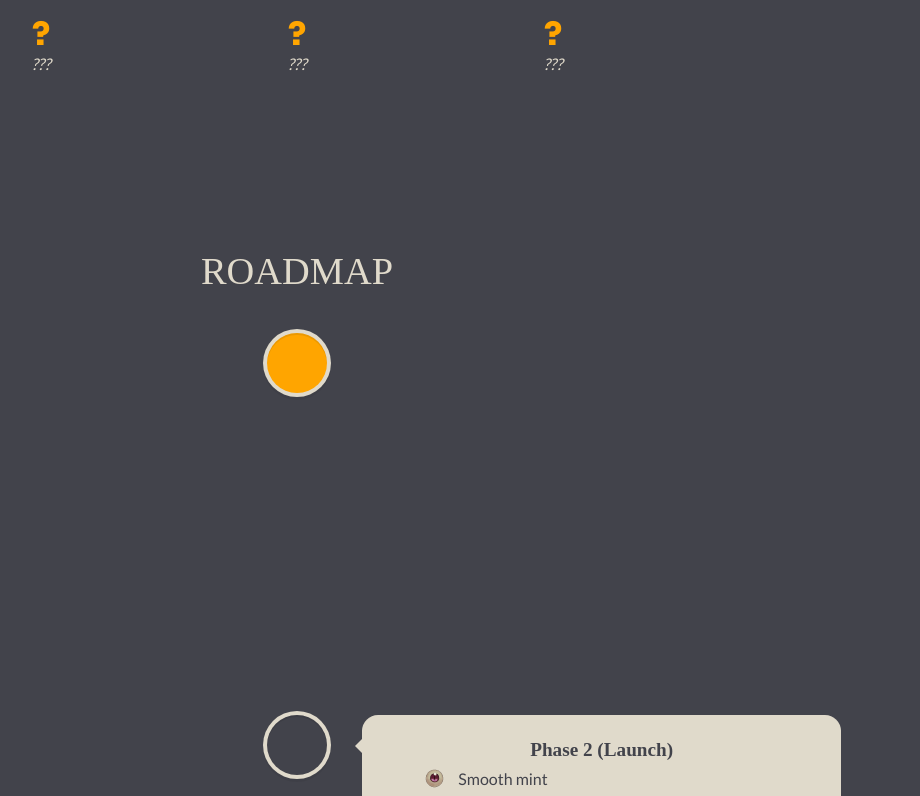
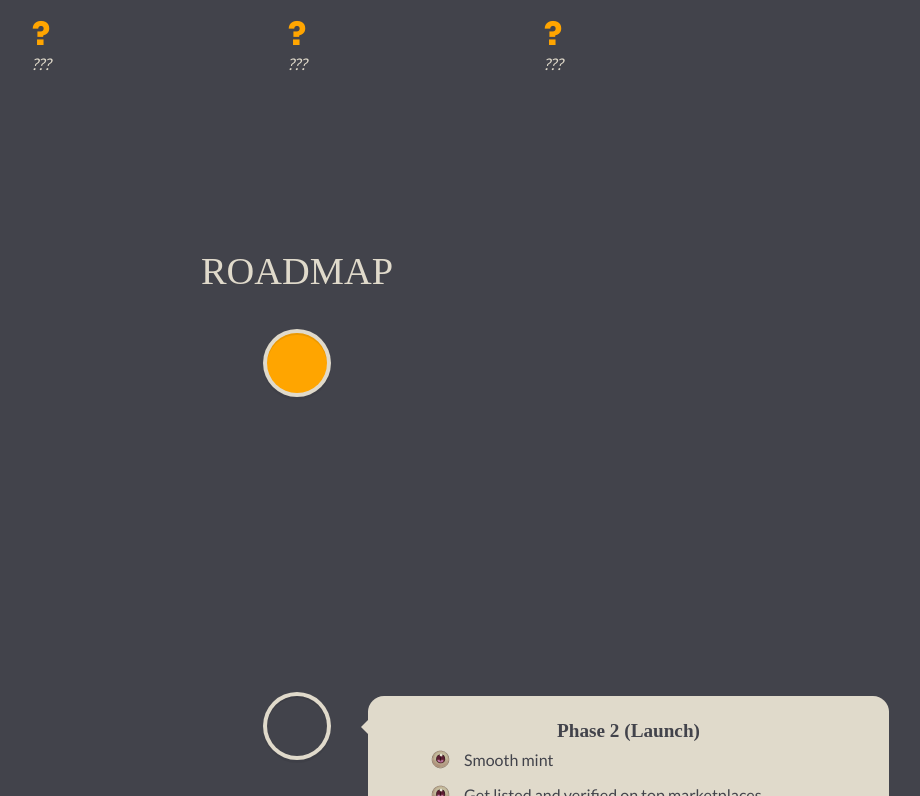
Before and after one commit to matthew-chua/SummonersTavernWeb, a React (Create React App) app: page / in a window 1280 px wide. Shown: the part 2650-3446 px from the top of the page, without its empty margins (343-1263 px from the left). Built offline with nearby package versions, Linux system fonts and the light colour scheme; a web font is replaced by a local one.

Commit message:
fixed roadmap

```diff
--- a/src/Sections/Lore/Lore.module.css
+++ b/src/Sections/Lore/Lore.module.css
@@ -17,6 +17,7 @@
 .img{
   width: 70vw;
   border-radius: 1rem;
+  max-width: 1000px;
 
 }
 
--- a/src/Sections/Vision.module.css
+++ b/src/Sections/Vision.module.css
@@ -2,7 +2,9 @@
   display: flex;
   flex-direction: column;
   position: relative;
-  padding: 6rem;
+  padding-top: 6rem;
+  padding-left: 3rem;
+  padding-right: 3rem;
 }
 
 .title {
@@ -22,6 +24,10 @@
   flex-direction: column;
   justify-content: center;
 }
+.done{
+    text-decoration: line-through;
+}
+
 
 .li {
   /* vertical-align: top; */
@@ -39,3 +45,15 @@
   padding: 1vh 0 1vh 2.5rem;
   background: url("../Assets/eye.png") left top no-repeat;
 }
+@media only screen and (max-width: 600px) {
+.root{
+    padding-left: 1rem;
+    padding-right: 1rem;
+  }
+  .list{
+      padding-left: 1rem;
+  }
+  .title {
+    font-size: 8vw;
+  }
+}
--- a/src/Sections/timeline.css
+++ b/src/Sections/timeline.css
@@ -244,6 +244,7 @@
     font-size: 14px;
     font-size: 0.875rem;
   }
+
 }
 @media only screen and (min-width: 1170px) {
   .vertical-timeline--two-columns .vertical-timeline-element-content {
@@ -267,6 +268,7 @@
     font-size: 16px;
     font-size: 1rem;
   }
+
 
   .vertical-timeline--two-columns
     .vertical-timeline-element:nth-child(even):not(.vertical-timeline-element--left)
@@ -345,6 +347,10 @@
     -webkit-animation: cd-bounce-2-inverse 0.6s;
     -moz-animation: cd-bounce-2-inverse 0.6s;
     animation: cd-bounce-2-inverse 0.6s;
+  }
+  .vertical-timeline-element-title {
+
+    font-size: 4vw;
   }
 }
 
```
